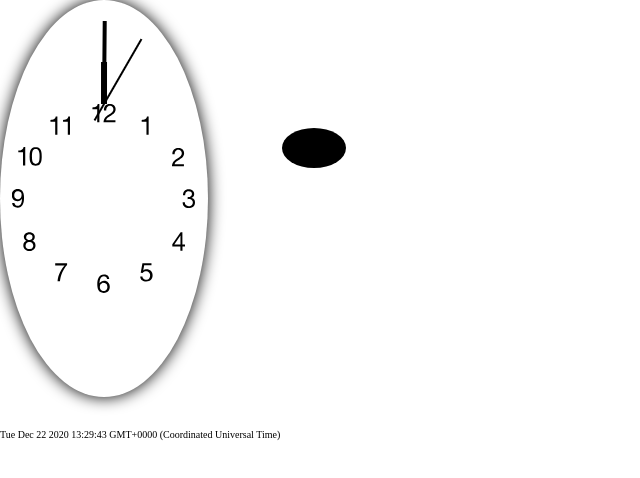
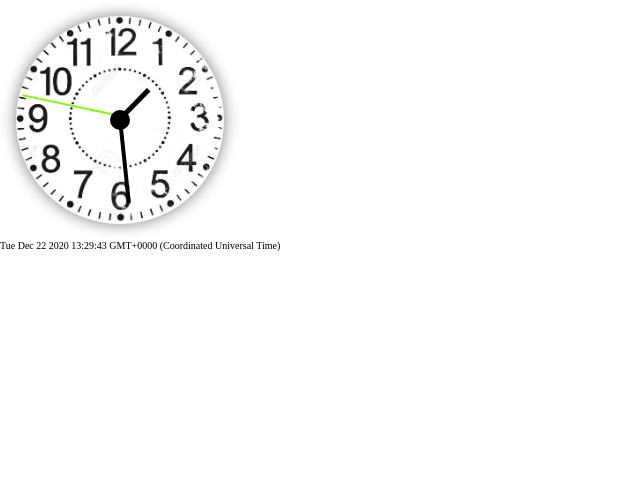
Before and after one commit to ShyroVO/Projet-Horloge, a plain HTML site: page index.html in a window 1280 px wide. Shown: the whole page, without its empty margins (0-640 px from the left). Drawn offline with Linux system fonts and the light colour scheme.

Commit message:
1.0 / Horloge local fonctionnel (-Bonus) / Ajout noouveau fond

```diff
--- a/app.js
+++ b/app.js
@@ -1,4 +1,52 @@
+// Actual Date:
 let dayDate = Date();
 let dateAffichage = document.getElementById('date');
 
 dateAffichage.innerHTML = dayDate;
+
+// Clock:
+function clock (){
+    let date = new Date();
+    let hours = date.getHours();
+    let minutes = date.getMinutes()
+    let seconds = date.getSeconds();
+
+
+    let timeOut = setTimeout(function (){
+
+        let time = [
+            {
+                time: 'hours',
+                angle: (hours * 30) + (minutes /2)
+            },
+            {
+                time: 'minutes',
+                angle: (minutes * 6)
+            },
+            {
+                time: 'seconds',
+                angle: (seconds * 6)
+            }
+        ];
+
+        for (let i = 0; i < time.length; i++) {
+            let elements = document.querySelectorAll('#' + time[i].time);
+            for (let j = 0; j < elements.length; j++) {
+                elements[j].style.transform = 'rotateZ('+ time[i].angle + 'deg)';
+                //Compatibilité:
+                //elements[k].style.webkitTransform = 'rotateZ('+ hands[j].angle +'deg)';
+
+                if (time[i].time === 'minutes') {
+                    elements[j].parentNode.setAttribute('data-second-angle', time[i + 1].angle)
+                }
+            }
+        }
+
+        clock();
+
+    }, 1000);
+
+
+}
+
+clock();
--- a/index.html
+++ b/index.html
@@ -10,6 +10,8 @@
 
 <body>
 
+    <div id="contenues">
+
         <div id="clock">
             <div id="containerHours">
                 <div id="hours"></div>
@@ -20,6 +22,11 @@
             <div id="containerSeconds">
                 <div id="seconds"></div>
             </div>
+            <div id="containerClockCenter">
+                <div id="clockCenter"></div>
+            </div>
+        </div>
+
     </div>
 
     <div id="date"></div>
--- a/style.css
+++ b/style.css
@@ -9,42 +9,43 @@ body {
 }
 
 #clock {
-    margin-bottom: 2rem;
+    margin: 1rem;
     height: 13rem;
     width: 13rem;
     border-radius: 50%;
-    background: white url(clock.svg) no-repeat center;
-    box-shadow: black 0 0 1rem;
-    background-size: 88%;
-    padding-bottom: 31%;
+    background: white url(horlogeV2.jpg) no-repeat center;
+    box-shadow: gray 0 0 1rem;
+    background-size: 113%;
 }
 
-#clock:after {
-    background: black;
+#clockCenter {
     border-radius: 50%;
-    content: "";
-    position: absolute;
-    left: 22%;
-    top: 16%;
-    width: 5%;
-    height: 5%;
-    z-index: 10;
+    width: 10%;
+    height: 10%;
 }
 
-#containerHours, #containerMinutes, #containerSeconds {
+#containerHours, #containerMinutes, #containerSeconds, #containerClockCenter {
     position: absolute;
-    top: 0;
-    right: 0;
-    left: 0;
-    bottom: 0;
+    top: 1rem;
+    right: 1rem;
+    left: 1rem;
+    bottom: 1rem;
     height: 13rem;
     width: 13rem;
 }
 
-#hours, #minutes, #seconds {
+#hours, #minutes, #seconds, #clock:after, #clockCenter {
     background: black;
     position: absolute;
+}
+
+#hours, #minutes, #seconds {
     transform-origin: 50% 100%;
+}
+
+#clockCenter {
+    left: 45%;
+    top: 45%;
 }
 
 #hours {
@@ -62,27 +63,8 @@ body {
 }
 
 #seconds {
-    height: 45%;
+    background: lawngreen;
+    height: 48%;
     left: 49.5%;
-    top: 14%;
     width: 1%;
-    z-index: 8;
 }
-
-#containerHours {
-    animation: rotate 43200s infinite linear;
-}
-
-#containerMinutes {
-    animation: rotate 3600s infinite linear;
-}
-
-#containerSeconds {
-    animation: rotate 60s infinite linear;
-}
-
-@keyframes rotate {
-    100% {
-        transform: rotateZ(360deg);
-    }
-}
```
Also changed, not shown: horlogeV2.jpg (added). Lines whose indentation alone changed are shown as unchanged.
